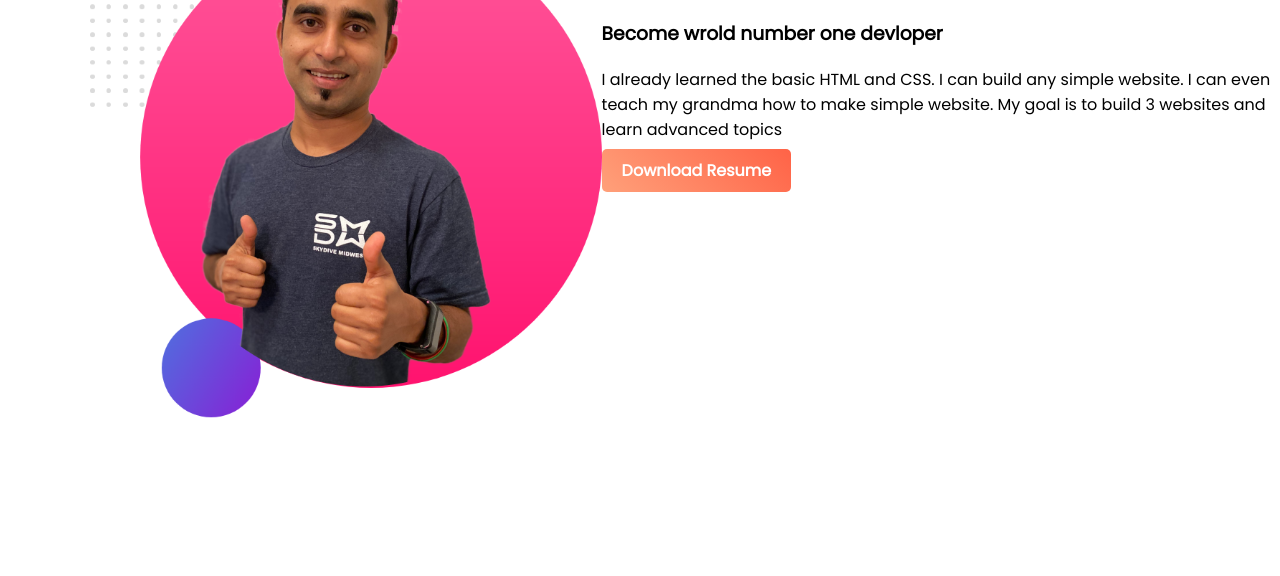
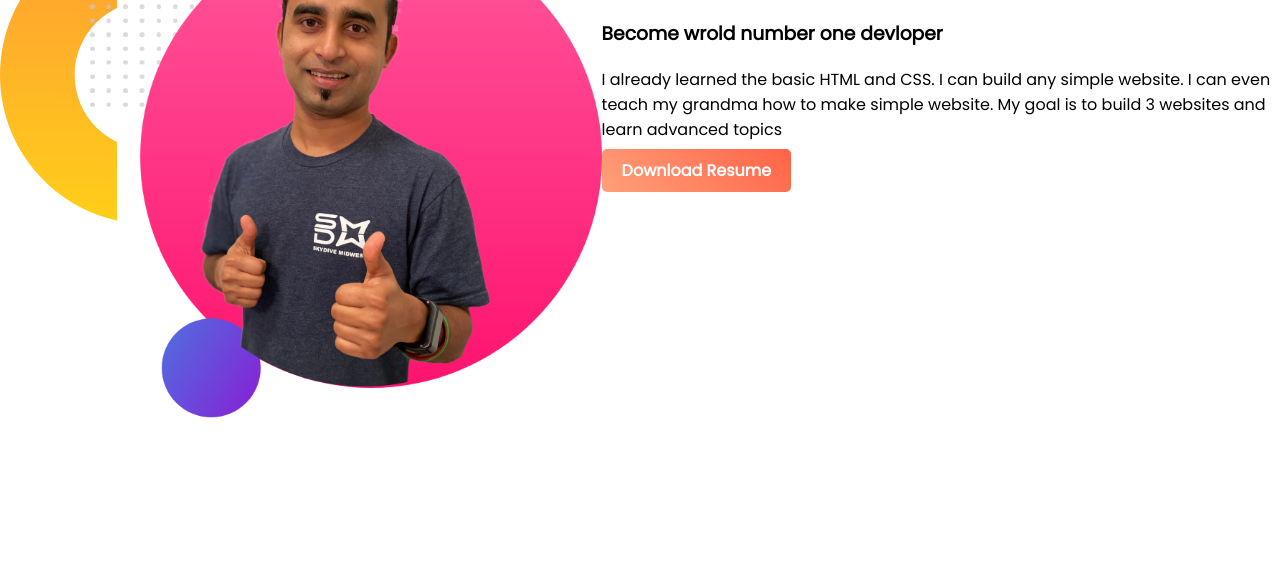
Before and after one commit to wasib800/wasib-portfolio, a plain HTML site: page index.html in a window 1280 px wide. Shown: the part 757-1333 px from the top of the page. Drawn offline with Linux system fonts and the light colour scheme.

Commit message:
change folder

```diff
--- a/index.html
+++ b/index.html
@@ -23,7 +23,7 @@
             <img src="images/profile photo.png" alt="">
         </div>
     </section>
-    <section class="dream area">
+    <section class="dream-area">
         <div class="half-width">
             <img src="images/profile photo2.png" alt="">
         </div>
--- a/style.css
+++ b/style.css
@@ -45,7 +45,7 @@ section {
     padding-bottom: 150px;
 }
 
-.dream area {
+.dream-area {
     background-image: url(images/top-sider.png);
     background-repeat: no-repeat;
 }
```
